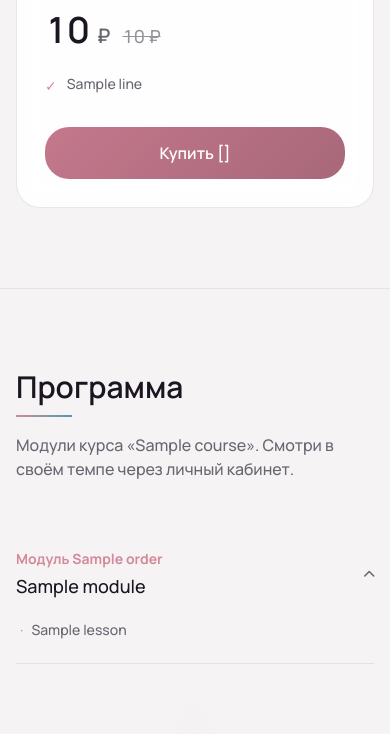
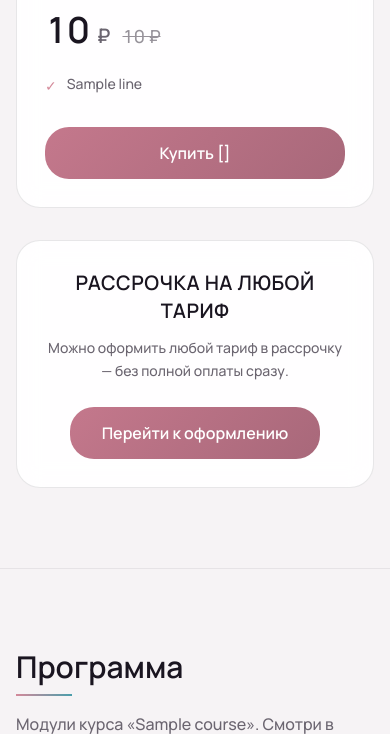
Before and after one commit to SemenDavydov/ai-course-platform, a Python web app: template app/templates/landing.html in a window 390 px wide; the page is wider, and only the part inside the window is pictured. Shown: the part 5719-6453 px from the top of that part. Run offline with Jinja, Linux system fonts and the light colour scheme; the template is opened without the code that fills it: most values are stand-ins (such as "Sample title", 1, 10 or a date in 2020); some libraries are stand-ins or nearby versions.

```diff
--- a/app/templates/landing.html
+++ b/app/templates/landing.html
@@ -984,7 +984,7 @@
             Воплоти свою историю: от идеи ИИ-сериала до монетизации.
         </p>
         <div class="hero-enter hero-enter-delay-3 flex flex-col sm:flex-row gap-3 sm:gap-4">
-            {% if current_user and (current_user.has_access or has_story_access) %}
+            {% if has_story_access %}
             <a href="/cabinet"
                class="btn-accent font-semibold text-base px-7 py-3.5 rounded-3xl inline-flex items-center justify-center">
                 Перейти в кабинет
@@ -1214,9 +1214,9 @@
             <p class="mt-3 text-[var(--mist)] text-sm">Единоразовая оплата. Доступ к материалам без ограничения по времени.</p>
         </div>
 
-        {% if current_user and (current_user.has_access or has_story_access) %}
+        {% if has_story_access %}
         <div class="reveal reveal-delay-1 max-w-md mx-auto text-center">
-            <p class="text-[var(--mist)] mb-6">У вас уже есть доступ к курсу.</p>
+            <p class="text-[var(--mist)] mb-6">У вас уже есть доступ к курсу AI STORY.</p>
             <a href="/cabinet"
                class="btn-accent font-semibold text-base px-8 py-3.5 rounded-3xl inline-flex items-center justify-center">
                 Перейти в кабинет
@@ -1267,6 +1267,23 @@
             {% endfor %}
         </div>
         {% endif %}
+
+        <div class="reveal reveal-delay-2 mt-8 max-w-4xl mx-auto">
+            <article class="tariff-card rounded-3xl p-7 sm:p-8 text-center">
+                <h3 class="font-display text-xl sm:text-2xl text-[var(--pearl)] font-semibold tracking-wide uppercase">
+                    Рассрочка на любой тариф
+                </h3>
+                <p class="mt-3 text-[var(--mist)] text-sm sm:text-base max-w-xl mx-auto leading-relaxed">
+                    Можно оформить любой тариф в рассрочку — без полной оплаты сразу.
+                </p>
+                <a href="https://crm.procourse.online/l/aistory/34511"
+                   target="_blank"
+                   rel="noopener noreferrer"
+                   class="btn-accent mt-6 font-semibold text-base px-8 py-3.5 rounded-3xl inline-flex items-center justify-center">
+                    Перейти к оформлению
+                </a>
+            </article>
+        </div>
     </div>
 </section>
 
@@ -1655,7 +1672,7 @@
             openAuthModal('register');
             return;
         }
-        if (CURRENT_USER.has_access || CURRENT_USER.has_story_access || HAS_STORY_ACCESS) {
+        if (CURRENT_USER.has_story_access || HAS_STORY_ACCESS) {
             openAlreadyPaidModal();
             return;
         }
```
